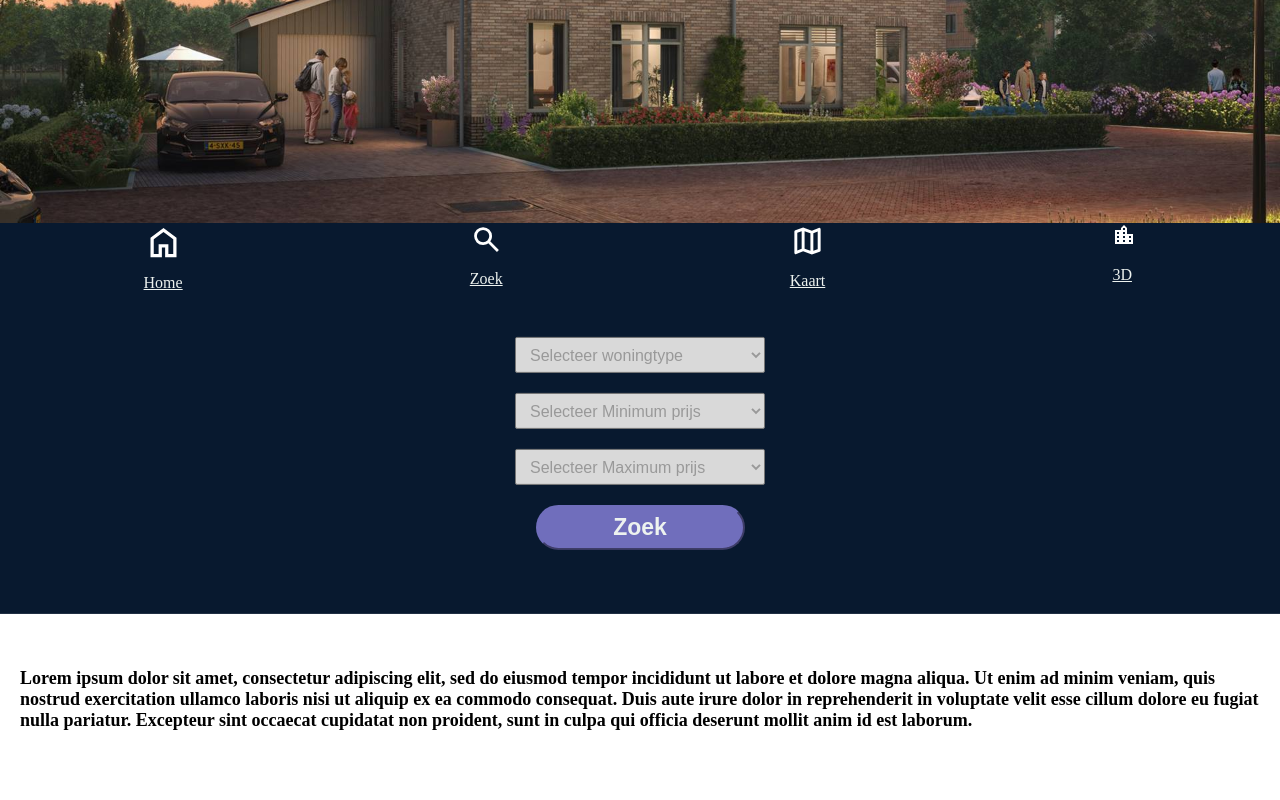
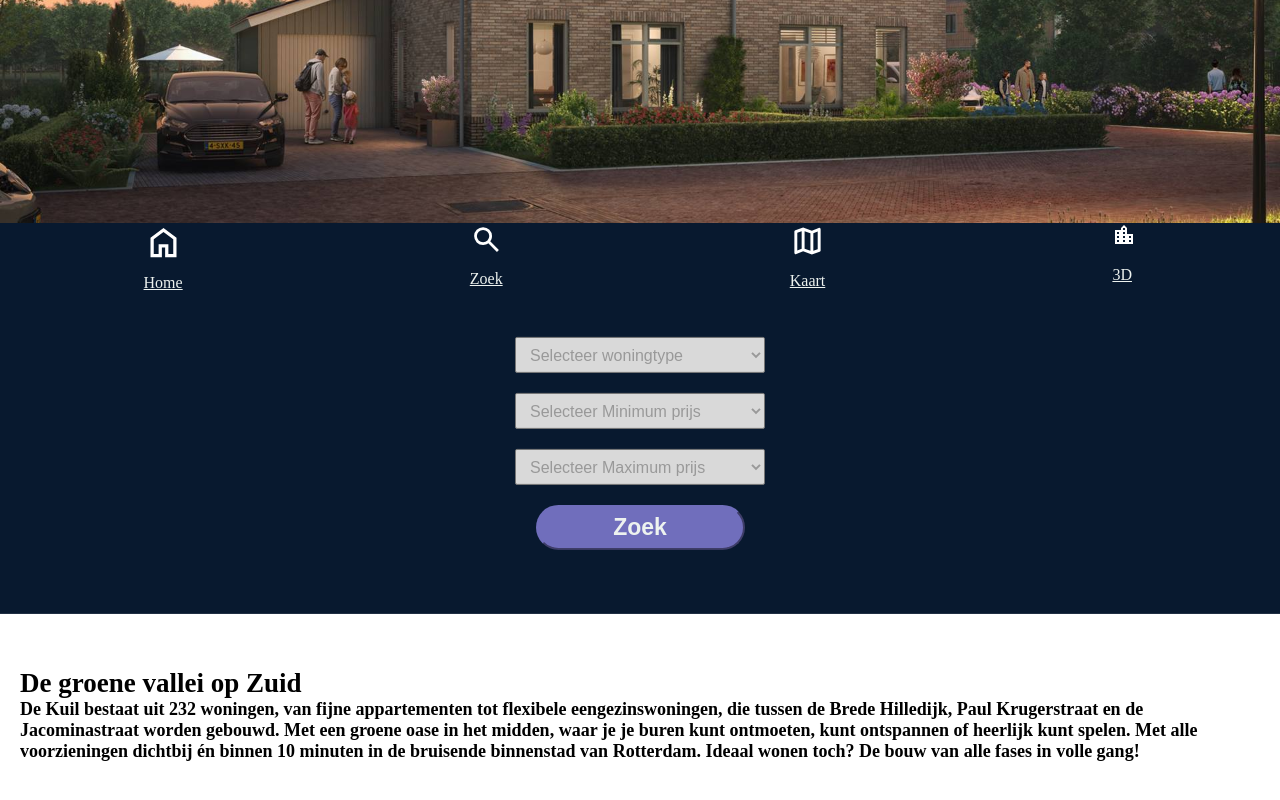
Before and after one commit to tomlommerse/woningzoeker, a React (Create React App) app: page / in a window 1280 px wide. Shown: the part 497-1297 px from the top of the page. Built offline with nearby package versions, Linux system fonts and the light colour scheme.

Commit message:
styling+filteroverlay fix o

```diff
--- a/src/components/Filteroverlay.jsx
+++ b/src/components/Filteroverlay.jsx
@@ -24,7 +24,7 @@ const FilterOverlay = ({ onFilterChange }) => {
       className="open-overlay-button"
       onClick={toggleOverlay}
       style={{ display: isOverlayVisible ? 'none' : 'block' }}>
-        Open Filter
+        <img className="navSvg" src="./img/icon/filter.svg" alt="Filter" />
       </button>
 
       {isOverlayVisible && (
@@ -55,7 +55,7 @@ const FilterOverlay = ({ onFilterChange }) => {
         </div>
       )}
     </div>
-  );
-};
+    );
+  };
 
-export default FilterOverlay;
+  export default FilterOverlay;
--- a/src/views/StartPage.jsx
+++ b/src/views/StartPage.jsx
@@ -34,12 +34,13 @@ function StartPage() {
                 </button>
             </section>
             <section className='homeText'>
+                <h1>De groene vallei op Zuid</h1>
                 <p>
-                    Lorem ipsum dolor sit amet, consectetur adipiscing elit, sed do eiusmod tempor incididunt ut
-                    labore et dolore magna aliqua. Ut enim ad minim veniam, quis nostrud exercitation ullamco laboris
-                    nisi ut aliquip ex ea commodo consequat. Duis aute irure dolor in reprehenderit in voluptate velit
-                    esse cillum dolore eu fugiat nulla pariatur. Excepteur sint occaecat cupidatat non proident, sunt
-                    in culpa qui officia deserunt mollit anim id est laborum.
+                De Kuil bestaat uit 232 woningen, van fijne appartementen tot flexibele eengezinswoningen,
+                die tussen de Brede Hilledijk, Paul Krugerstraat en de Jacominastraat worden gebouwd. Met een groene oase in het midden,
+                waar je je buren kunt ontmoeten, kunt ontspannen of heerlijk kunt spelen.
+                Met alle voorzieningen dichtbij én binnen 10 minuten in de bruisende binnenstad van Rotterdam. Ideaal wonen toch?
+                De bouw van alle fases in volle gang!
                 </p>
             </section>
         </main>
```
